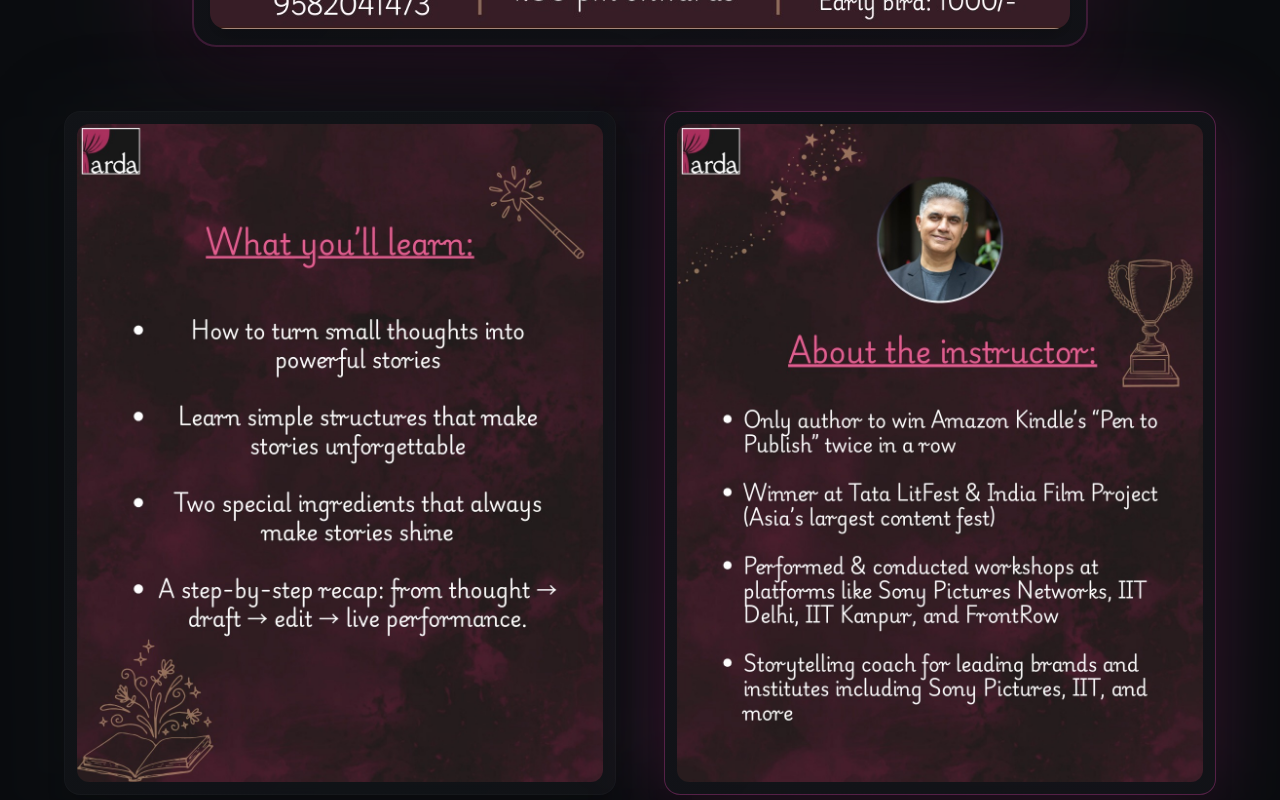
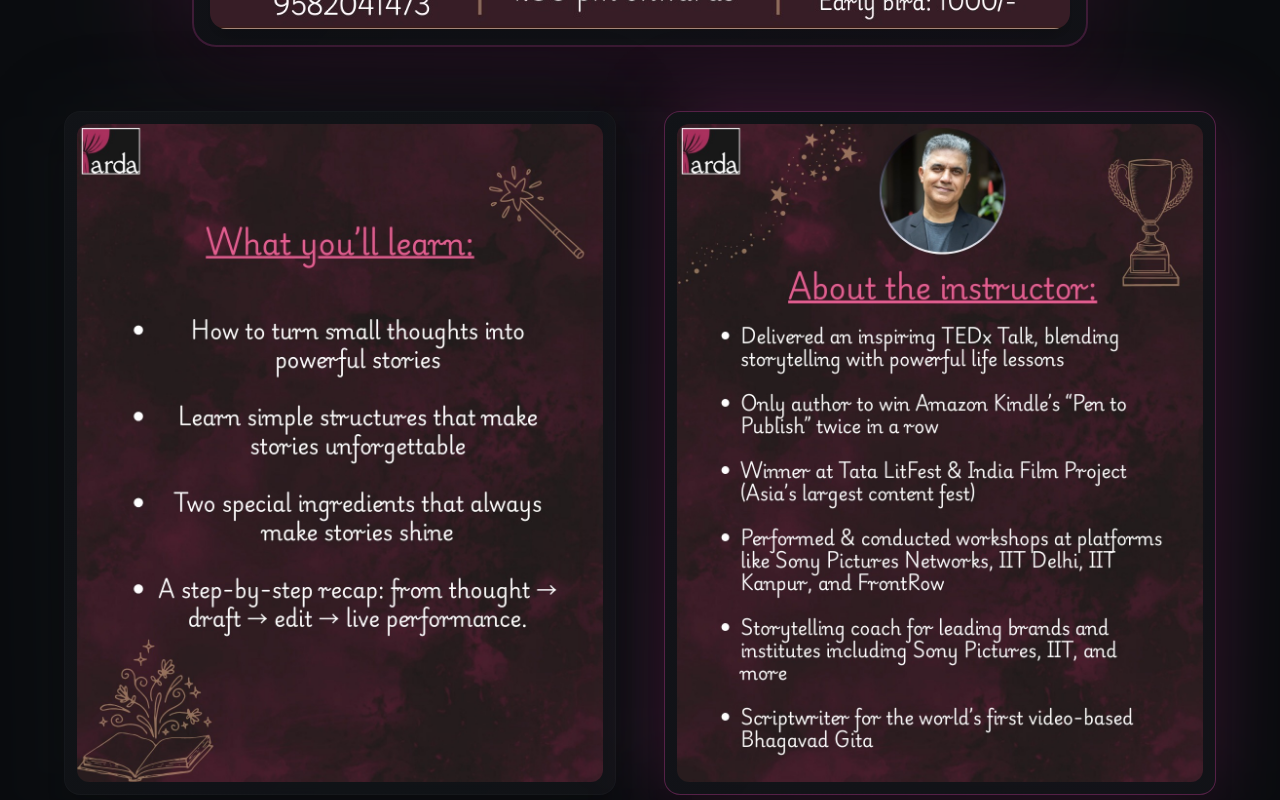
Before and after one commit to aadhityasachdeva/parda-spotlight-stage, a React (Vite) app: page /storytelling-workshop in a window 1280 px wide. Shown: the part 1420-2220 px from the top of the page. Built offline with nearby package versions, Linux system fonts and the light colour scheme.

Commit message:
Update workshop instructor image
Replaced the "About the instructor" image on the workshop page with the new provided image.

```diff
--- a/src/pages/StorytellingWorkshop.tsx
+++ b/src/pages/StorytellingWorkshop.tsx
@@ -53,7 +53,7 @@ const StorytellingWorkshop = () => {
               <div className="absolute inset-0 bg-accent/20 blur-2xl rounded-2xl transform rotate-1"></div>
               <div className="relative bg-gradient-to-br from-card via-card/95 to-card/90 backdrop-blur-sm border border-accent/30 rounded-2xl p-3 shadow-xl">
                 <img
-                  src="/lovable-uploads/704b7506-6160-4a06-a34f-92d0719d422f.png"
+                  src="/lovable-uploads/eb6185a3-ed77-44c2-8153-d395c1876abc.png"
                   alt="About the Instructor"
                   className="w-full h-auto rounded-xl"
                 />
```
Also changed, not shown: public/lovable-uploads/eb6185a3-ed77-44c2-8153-d395c1876abc.png (added).
